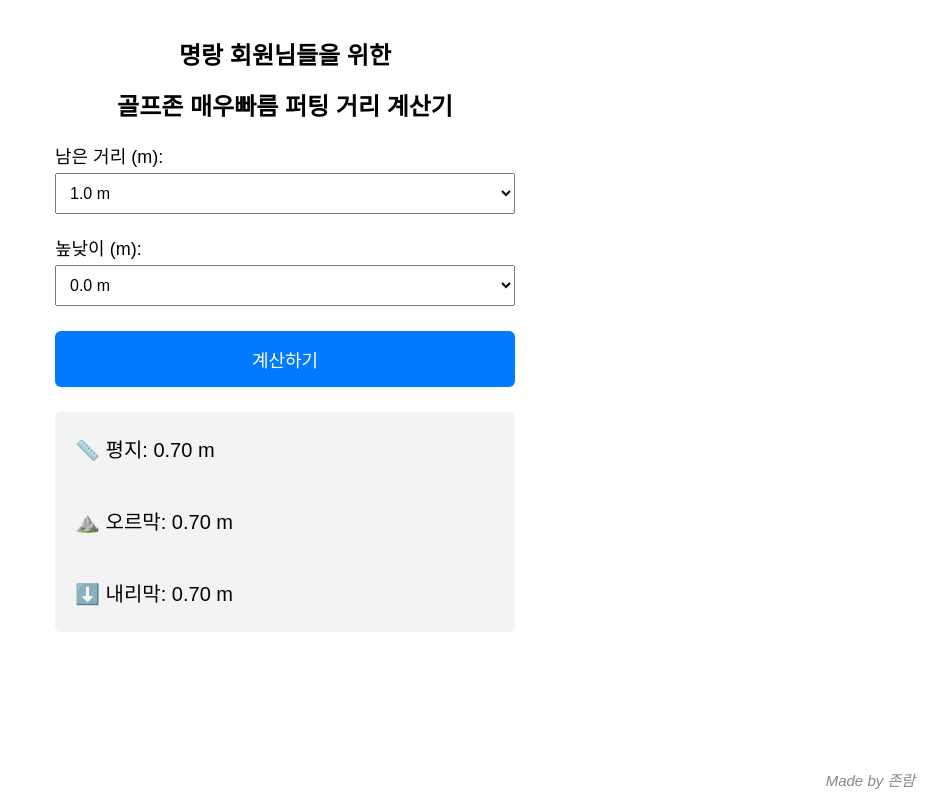
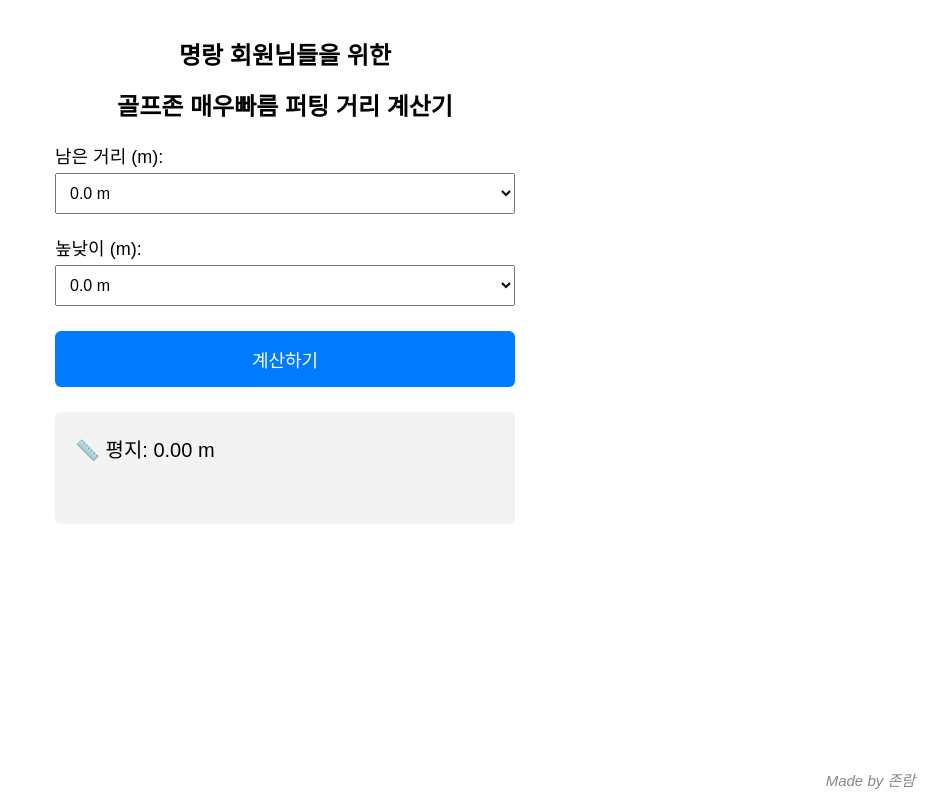
Before and after one commit to leesw931/calcPutt, a plain HTML site: page index.html in a window 1280 px wide. Both pictures are taken after a click on the button "계산하기". Shown: the whole page, without its empty margins (355-1280 px from the left). Drawn offline with Linux system fonts and the light colour scheme.

Commit message:
Update index.html

```diff
--- a/index.html
+++ b/index.html
@@ -74,9 +74,9 @@
 
   <div class="made-by">Made by 존람</div>
 
-  <script>
+ <script>
     const distanceSelect = document.getElementById("distanceSelect");
-    for (let i = 1.0; i <= 30.0; i += 0.5) {
+    for (let i = 0.0; i <= 30.0; i += 0.5) {
       const option = document.createElement("option");
       option.value = i.toFixed(1);
       option.text = `${i.toFixed(1)} m`;
@@ -84,7 +84,7 @@
     }
 
     const heightSelect = document.getElementById("heightSelect");
-    for (let i = 0.0; i <= 3.0; i += 0.1) {
+    for (let i = 0.0; i <= 5.0; i += 0.1) {
       const option = document.createElement("option");
       option.value = i.toFixed(1);
       option.text = `${i.toFixed(1)} m`;
@@ -94,16 +94,22 @@
     function calculate() {
       const distance = parseFloat(distanceSelect.value);
       const height = parseFloat(heightSelect.value);
+      let resultHTML = "";
 
+      if (height == 0) {
       const flat = (distance * 0.7).toFixed(2);
-      const uphill = ((distance + height * 1.5) * 0.7).toFixed(2);
-      const downhill = ((distance - height * 2) * 0.7).toFixed(2);
+      resultHTML += `📏 평지: ${flat} m<br><br>`;
+      }
 
-      document.getElementById("result").innerHTML = `
-        📏 평지: ${flat} m<br><br>
-        ⛰️ 오르막: ${uphill} m<br><br>
-        ⬇️ 내리막: ${downhill} m
-      `;
+      if (height > 0) {
+        const uphill = ((distance + height * 1.5) * 0.7).toFixed(2);
+        const downhill = ((distance - height * 2) * 0.7).toFixed(2);
+
+        resultHTML += `⛰️ 오르막: ${uphill} m<br><br>`;
+        resultHTML += `⬇️ 내리막: ${downhill} m`;
+      }
+
+      document.getElementById("result").innerHTML = resultHTML;
     }
   </script>
 </body>
```
